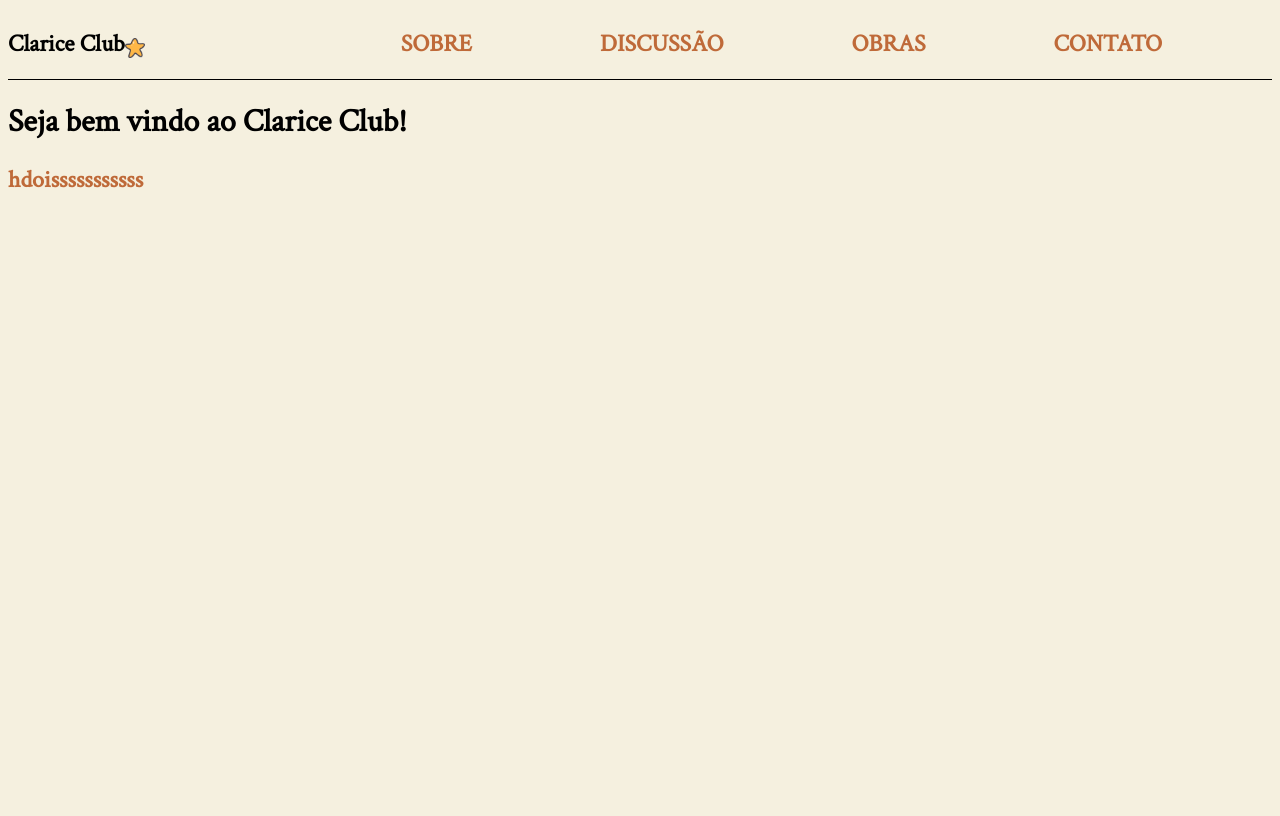
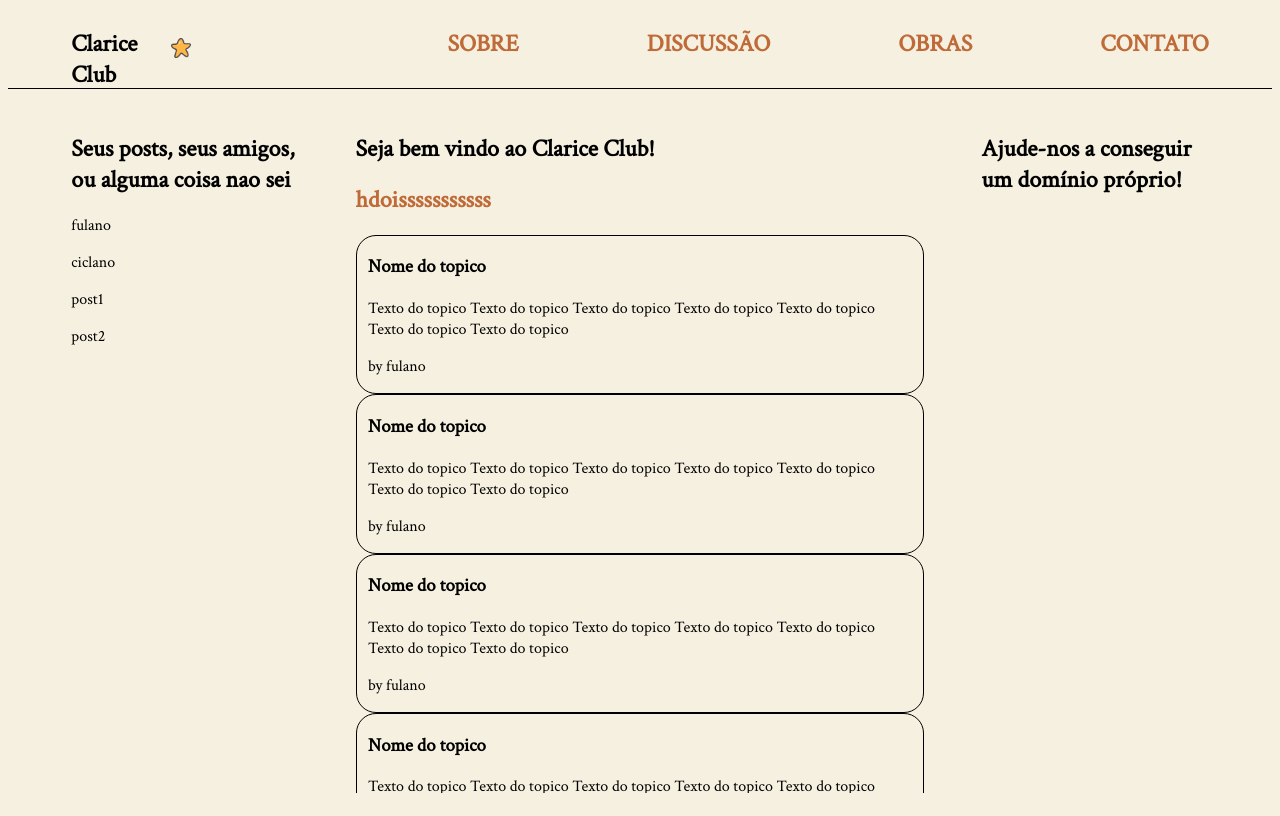
Before and after one commit to joastheme/literary-kindom, a plain HTML site: page index.html in a window 1280 px wide. Drawn offline with Linux system fonts and the light colour scheme.

Commit message:
reestruturando index.html

```diff
--- a/index.html
+++ b/index.html
@@ -21,13 +21,67 @@
 
 
     <main>
-        <div>
-            <h1>Seja bem vindo ao Clarice Club!</h1>
-            <h2>hdoisssssssssss</h2>
-        </div>
+        <aside id="something">
+            <h1>Seus posts, seus amigos, ou alguma coisa nao sei</h1>
+            <p>fulano</p>
+            <p>ciclano</p>
+            <p>post1</p>
+            <p>post2</p>
+        </aside>
 
-        <section id="forum">
+        <section id="mainsection">
+            <div>
+                <h1>Seja bem vindo ao Clarice Club!</h1>
+                <h2>hdoisssssssssss</h2>
+            </div>
+            <section id="forum">
+                <!-- js faz tudo que tá aqui dentro, mas deixo aqui só porque sim-->
+                <div class="topico">
+                    <h1>Nome do topico</h1>
+                    <p>Texto do topico Texto do topico Texto do topico Texto do topico Texto do topico Texto do topico Texto do topico </p>
+                    <p>by fulano</p>
+                </div>
+                <div class="topico">
+                    <h1>Nome do topico</h1>
+                    <p>Texto do topico Texto do topico Texto do topico Texto do topico Texto do topico Texto do topico Texto do topico </p>
+                    <p>by fulano</p>
+                </div>
+                <div class="topico">
+                    <h1>Nome do topico</h1>
+                    <p>Texto do topico Texto do topico Texto do topico Texto do topico Texto do topico Texto do topico Texto do topico </p>
+                    <p>by fulano</p>
+                </div>
+                <div class="topico">
+                    <h1>Nome do topico</h1>
+                    <p>Texto do topico Texto do topico Texto do topico Texto do topico Texto do topico Texto do topico Texto do topico </p>
+                    <p>by fulano</p>
+                </div>
+                <div class="topico">
+                    <h1>Nome do topico</h1>
+                    <p>Texto do topico Texto do topico Texto do topico Texto do topico Texto do topico Texto do topico Texto do topico </p>
+                    <p>by fulano</p>
+                </div>
+                <div class="topico">
+                    <h1>Nome do topico</h1>
+                    <p>Texto do topico Texto do topico Texto do topico Texto do topico Texto do topico Texto do topico Texto do topico </p>
+                    <p>by fulano</p>
+                </div>
+                <div class="topico">
+                    <h1>Nome do topico</h1>
+                    <p>Texto do topico Texto do topico Texto do topico Texto do topico Texto do topico Texto do topico Texto do topico </p>
+                    <p>by fulano</p>
+                </div>
+                <div class="topico">
+                    <h1>Nome do topico</h1>
+                    <p>Texto do topico Texto do topico Texto do topico Texto do topico Texto do topico Texto do topico Texto do topico </p>
+                    <p>by fulano</p>
+                </div>
+            </section>
         </section>
+
+        <aside id="something2">
+            <h1>Ajude-nos a conseguir um domínio próprio!</h1>
+        </aside>
     </main>
 
     <footer>
--- a/style.css
+++ b/style.css
@@ -15,6 +15,8 @@
 
 body {
     background-color: #f5f0df;
+    height: 100vh;
+    overflow: hidden;
 }
 * {
     font-family: crimson;
@@ -25,10 +27,14 @@ h2 {
 }
 nav {
     display: flex;
+    height: 10vh;
     gap: 10vw;
     border-bottom-color: black;
     border-bottom-style: solid;
     border-bottom-width: 0.1vh;
+}
+nav, main, footer {
+    padding: 0% 5%;
 }
 a {
     text-decoration: none;
@@ -43,5 +49,33 @@ img {
     width: 20px;
     transform: translateX(-10vw);
 }
+main {
+    display: flex;
+    justify-content: space-between;
+}
 
 /* --------------- SPECIFIC --------------- */
+
+#something, #something2 {
+    padding-top: 3vh;
+    width: 20%;
+}
+
+#mainsection {
+    padding-top: 3vh;
+    width: 50%;
+    overflow: scroll;
+}
+
+#mainsection, #something, #something2 {
+    height: 85vh;
+}
+
+#forum div {
+    padding: 0% 2%;
+
+    border: 1px;
+    border-color: black;
+    border-style: solid;
+    border-radius: 20px
+}
--- a/topics.js
+++ b/topics.js
@@ -2,7 +2,7 @@
 
 let forum = document.querySelector("#forum");
 
-let topics;
+let topics; // = supabase (ahisbiadsa);
 
 /* Inicializar topics com uma lista de objetos com atributos de cada tópico, atributos esses que estão no db. Algo como:
 {
```
